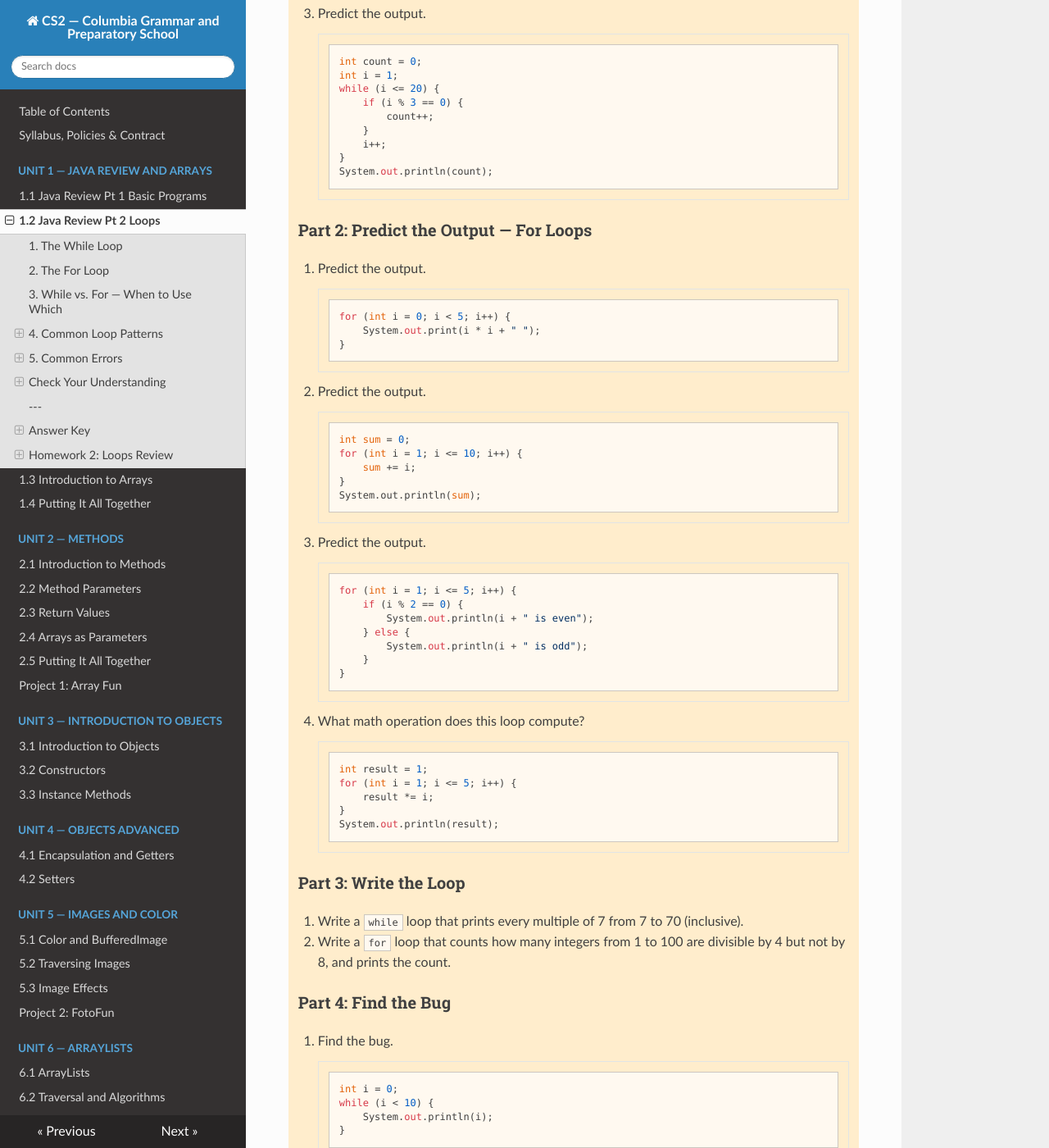
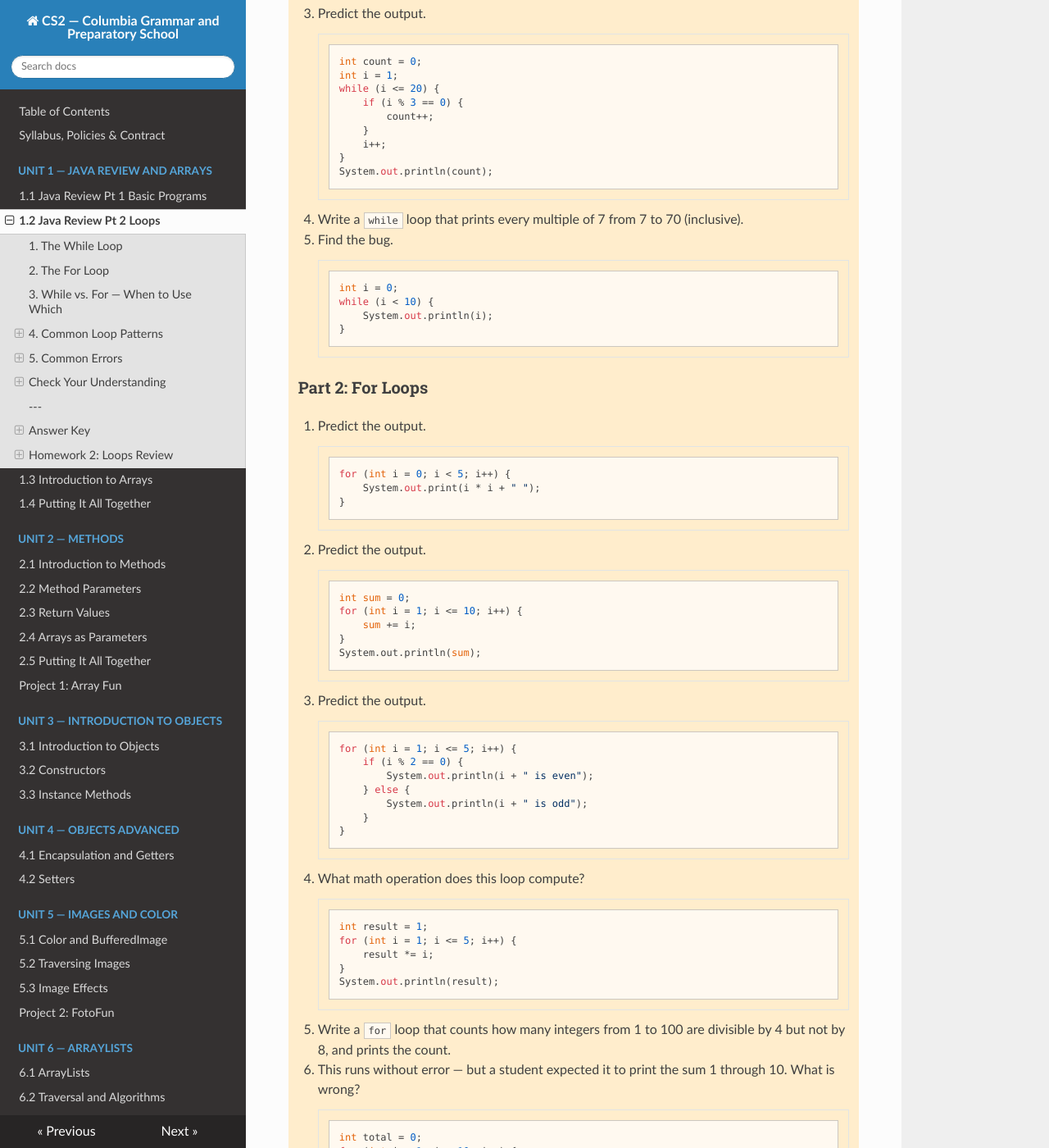
Before and after one commit to kjergens/cs2-site, an MkDocs documentation site: the page built from docs/unit1/notes_02_loops.md, in a window 1280 px wide and 1400 px high, scrolled down 10686 px. Shown: the whole window at 82% size. Built offline with MkDocs 1.6.1, drawn with Linux system fonts in a browser that asks for light colours; nearby versions of some CDN libraries; some of the changed text lies outside the part shown.

Commit message:
separate while and for q's

````diff
--- a/docs/unit1/notes_02_loops.md
+++ b/docs/unit1/notes_02_loops.md
@@ -388,7 +388,7 @@ Fix: declare `i` before the loop if you need it afterward.
 
     *Assigned Class 3 · Due Class 4*
 
-    ### Part 1: Predict the Output — While Loops
+    ### Part 1: While Loops
 
     1. Predict the output.
     ```java
@@ -421,7 +421,17 @@ Fix: declare `i` before the loop if you need it afterward.
     System.out.println(count);
     ```
 
-    ### Part 2: Predict the Output — For Loops
+    4. Write a `while` loop that prints every multiple of 7 from 7 to 70 (inclusive).
+
+    5. Find the bug.
+    ```java
+    int i = 0;
+    while (i < 10) {
+        System.out.println(i);
+    }
+    ```
+
+    ### Part 2: For Loops
 
     4. Predict the output.
     ```java
@@ -459,23 +469,9 @@ Fix: declare `i` before the loop if you need it afterward.
     System.out.println(result);
     ```
 
-    ### Part 3: Write the Loop
+    8. Write a `for` loop that counts how many integers from 1 to 100 are divisible by 4 but not by 8, and prints the count.
 
-    8. Write a `while` loop that prints every multiple of 7 from 7 to 70 (inclusive).
-
-    9. Write a `for` loop that counts how many integers from 1 to 100 are divisible by 4 but not by 8, and prints the count.
-
-    ### Part 4: Find the Bug
-
-    10. Find the bug.
-    ```java
-    int i = 0;
-    while (i < 10) {
-        System.out.println(i);
-    }
-    ```
-
-    11. This runs without error — but a student expected it to print the sum 1 through 10. What is wrong?
+    9. This runs without error — but a student expected it to print the sum 1 through 10. What is wrong?
     ```java
     int total = 0;
     for (int i = 1; i < 10; i++) {
````
